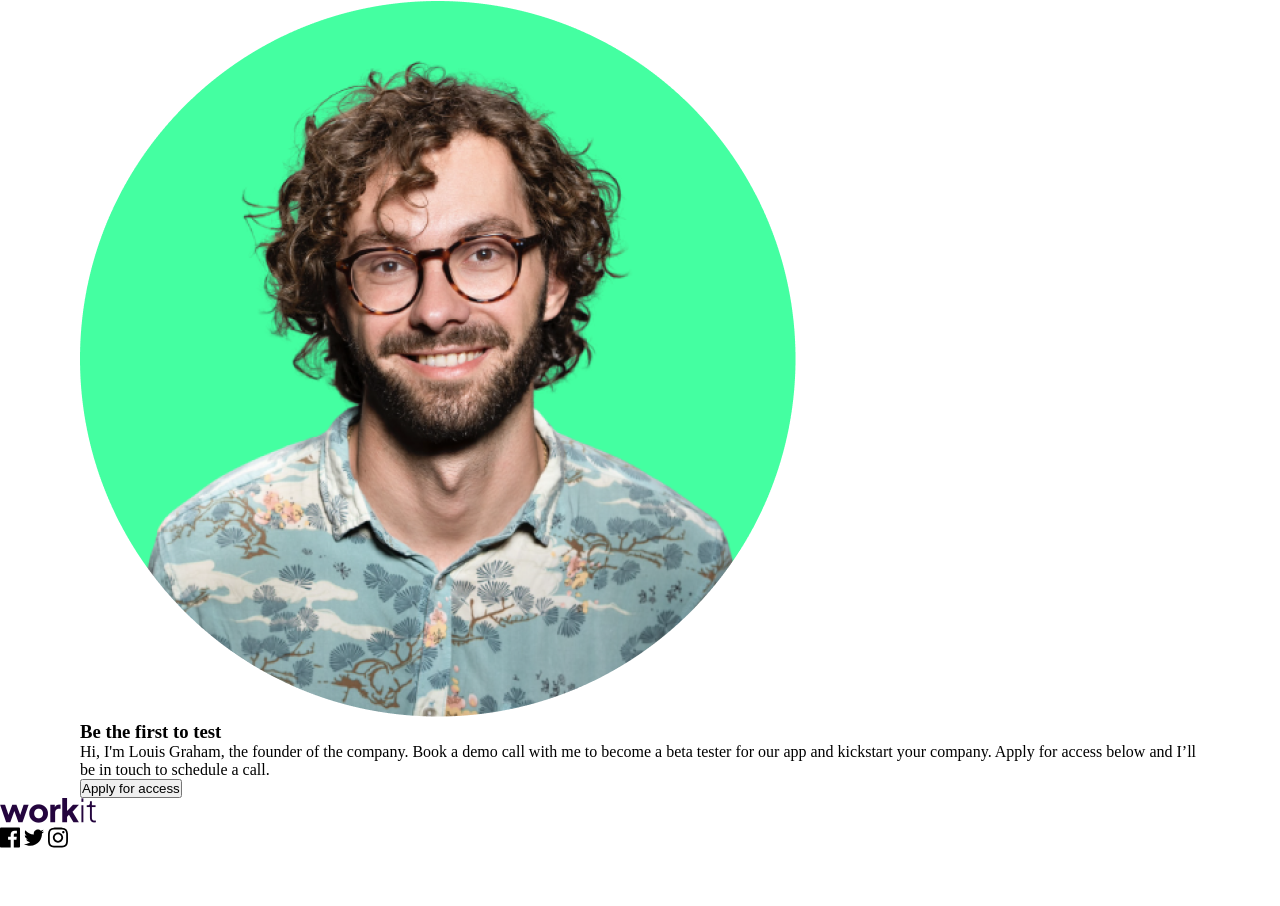
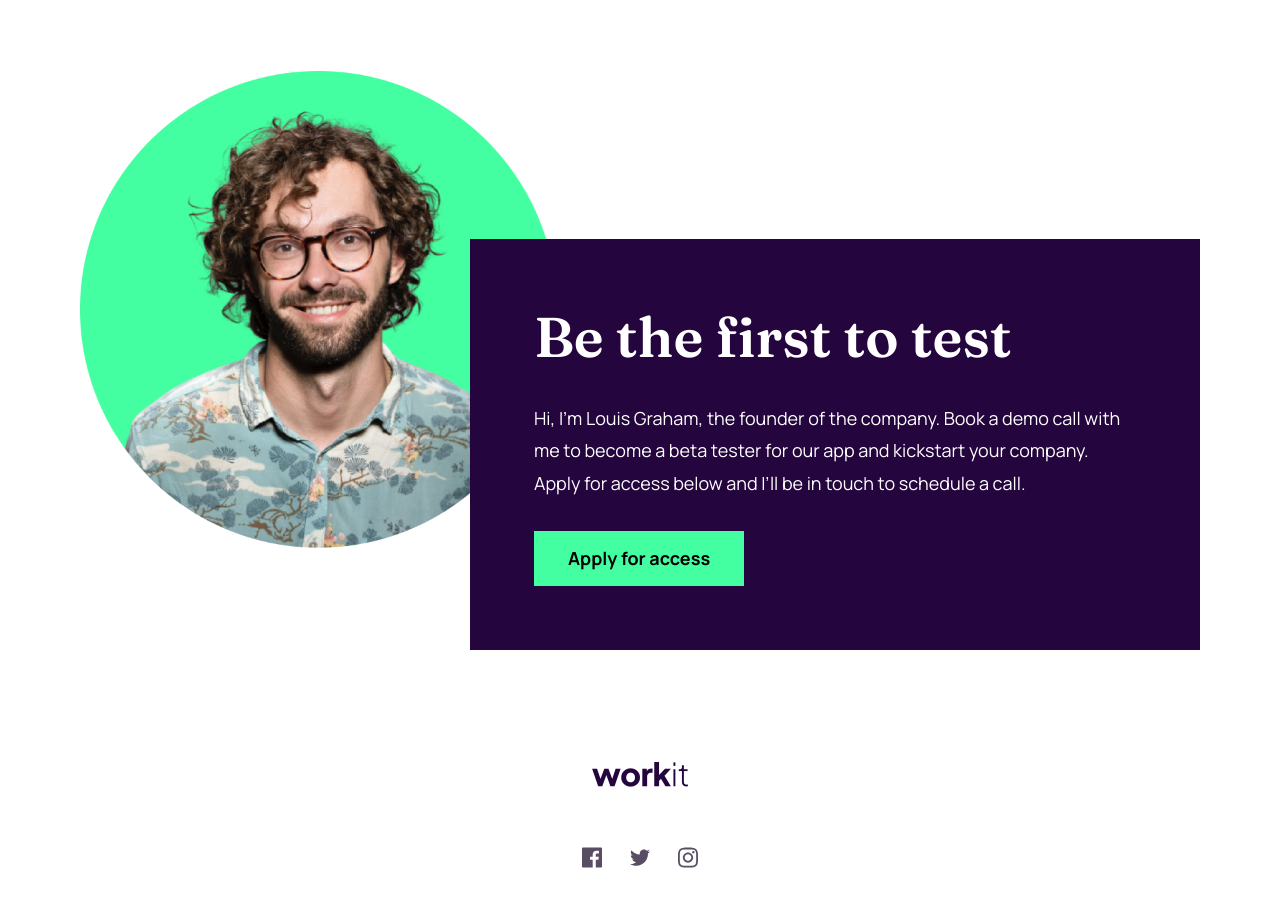
Before and after one commit to michaelola0/Workit, a plain HTML site: page index.html in a window 1280 px wide. Shown: the part 1533-2439 px from the top of the page. Before the commit the page ends 2385 px from the top, so only its background shows below. Drawn offline with Linux system fonts and the light colour scheme.

Commit message:
third commit

```diff
--- a/index.html
+++ b/index.html
@@ -98,13 +98,13 @@
                         <img src="/Images/Headshot.png" alt="Headshot" class="head-shot">
 
                         <div class="cta-wrap">
-                            <h3>
+                            <h3 class="text-preset-2">
                                 Be the first to test
                             </h3>
 
-                            <p>Hi, I'm Louis Graham, the founder of the company. Book a demo call with me to become a beta tester for our app and kickstart your company. Apply for access below and I’ll be in touch to schedule a call.</p>
+                            <p class="text-preset-4">Hi, I'm Louis Graham, the founder of the company. Book a demo call with me to become a beta tester for our app and kickstart your company. Apply for access below and I’ll be in touch to schedule a call.</p>
 
-                            <button>
+                            <button class="button text-preset-5">
                                 Apply for access
                             </button>
                         </div>
@@ -115,7 +115,7 @@
     </main>
 
     <footer class="footer-component">
-        <div class="footer-wrap">
+        <div class="footer-wrap container">
             <div class="footer-top">
                 <img src="/Images/Workit-Logo.png" alt="Workit logo" class="logo">
             </div>
--- a/style.css
+++ b/style.css
@@ -146,7 +146,7 @@ header img {
 
 /* Features Section */
 .features-section {
-    padding: 88px 0px 116px 0px;
+    padding: 88px 0px 186px 0px;
 }
 
 .features-list-grid {
@@ -189,3 +189,58 @@ header img {
 }
 
 /* CTA Section */
+.cta-content {
+    width: 100%;
+    display: flex;
+    flex-direction: row;
+    position: relative;
+    justify-content: right;
+}
+
+.head-shot {
+    width: 477px;
+    height: 477px;
+    position: absolute;
+    left: 0px;
+    top: 0px;
+}
+
+.cta-wrap {
+max-width: 730px;
+position: relative;
+padding: 64px;
+margin-top: 168px;
+background-color: #24053E;
+color: white;
+display: flex;
+flex-direction: column;
+gap: 32px;
+align-items: start;
+}
+
+/* Footer Styling */
+.footer-component {
+    padding: 112px 80px;
+}
+
+.footer-wrap {
+    display: flex;
+    flex-direction: column;
+    align-items: center;
+    width: 100%;
+    gap: 56px;
+}
+
+.footer-bottom {
+    display: flex;
+    flex-direction: row;
+    gap: 28px;
+}
+
+.footer-bottom svg {
+    color: #584D62;
+}
+
+.footer-bottom svg:hover {
+    color: #24053E;
+}
```
